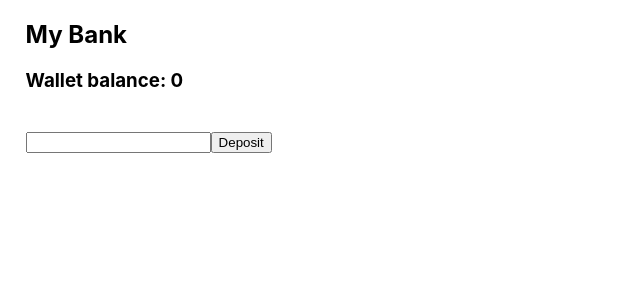
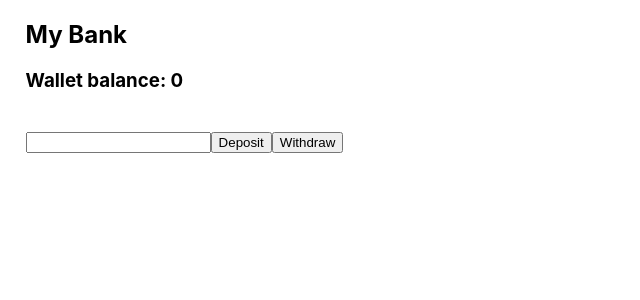
Before and after one commit to quangChe/tdd-mybank, a React (Create React App) app: page / in a window 1280 px wide. Shown: the top 300 px of the page, without its empty margins (0-640 px from the left). Built offline with nearby package versions, Linux system fonts and the light colour scheme; the HTML template or start-up script is replaced by a standard one.

Commit message:
Withdraw Prop
Added functionality to Wallet component to pass test for calling a
'withdraw' prop with the 'amount' taken from the local state of the
component.

```diff
--- a/src/components/Wallet.js
+++ b/src/components/Wallet.js
@@ -15,6 +15,10 @@ export class Wallet extends React.Component {
     this.props.deposit(this.state.amount);
   }
 
+  withdraw = () => {
+    this.props.withdraw(this.state.amount);
+  }
+
   render() {
     const { balance } = this.props;
 
@@ -28,6 +32,9 @@ export class Wallet extends React.Component {
         <button
           className='deposit-btn'
           onClick={this.deposit}>Deposit</button>
+        <button
+          className='withdraw-btn'
+          onClick={this.withdraw}>Withdraw</button>
       </div>
     )
   }
```
Also changed, not shown: 1 other file (tests, documents, lock files or other folders).
